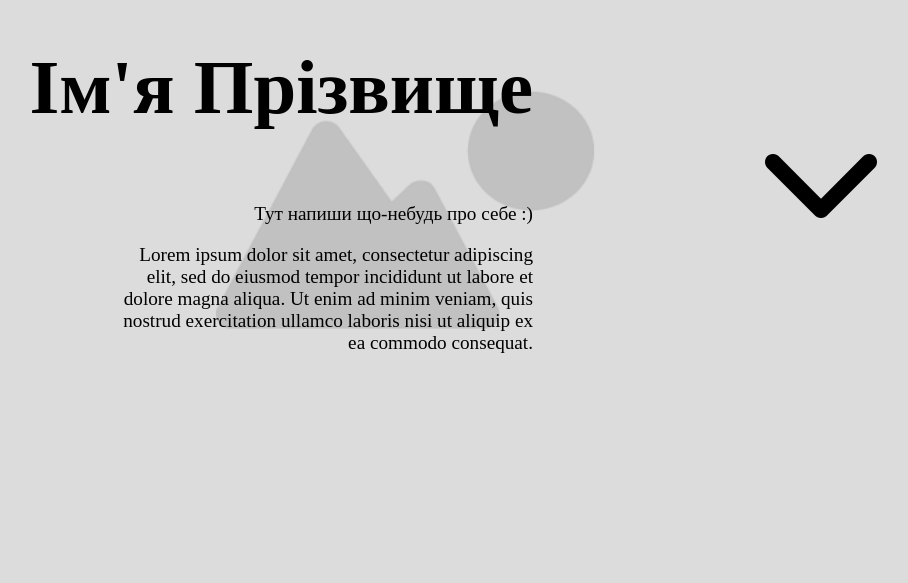
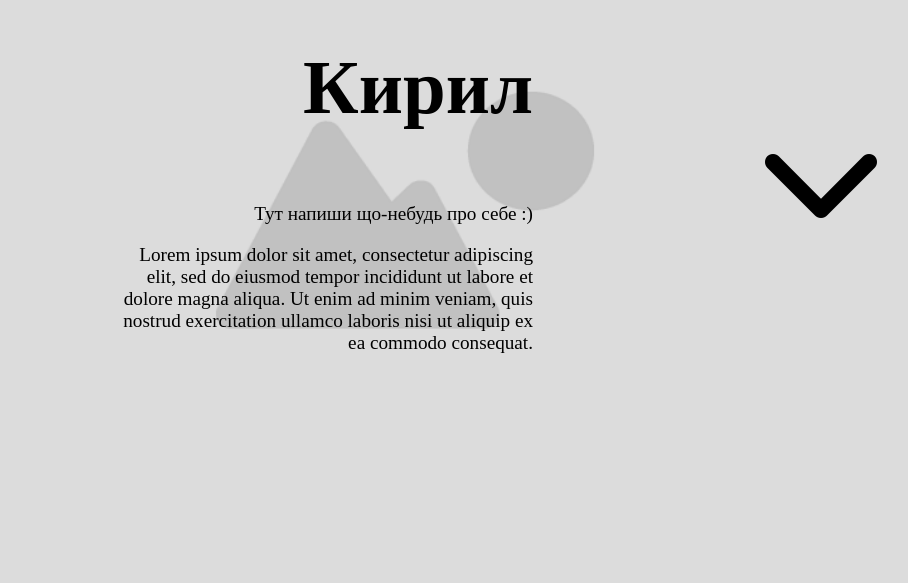
Before and after one commit to Kiril-ch/git_repository, a plain HTML site: page index.html in a window 1280 px wide. Shown: the part 217-800 px from the top of the page, without its empty margins (235-1143 px from the left). Drawn offline with Linux system fonts and the light colour scheme.

```diff
--- a/index.html
+++ b/index.html
@@ -9,7 +9,7 @@
 <body>
     <header>
         <div class="header_left">
-            <h1>Ім'я Прізвище</h1>
+            <h1>Кирил</h1>
             <div class="bio">
                 <p>Тут напиши що-небудь про себе :)</p>
                 <p>Lorem ipsum dolor sit amet, consectetur adipiscing elit, sed do eiusmod tempor incididunt ut labore et dolore magna aliqua. Ut enim ad minim veniam, quis nostrud exercitation ullamco laboris nisi ut aliquip ex ea commodo consequat.</p>
```
